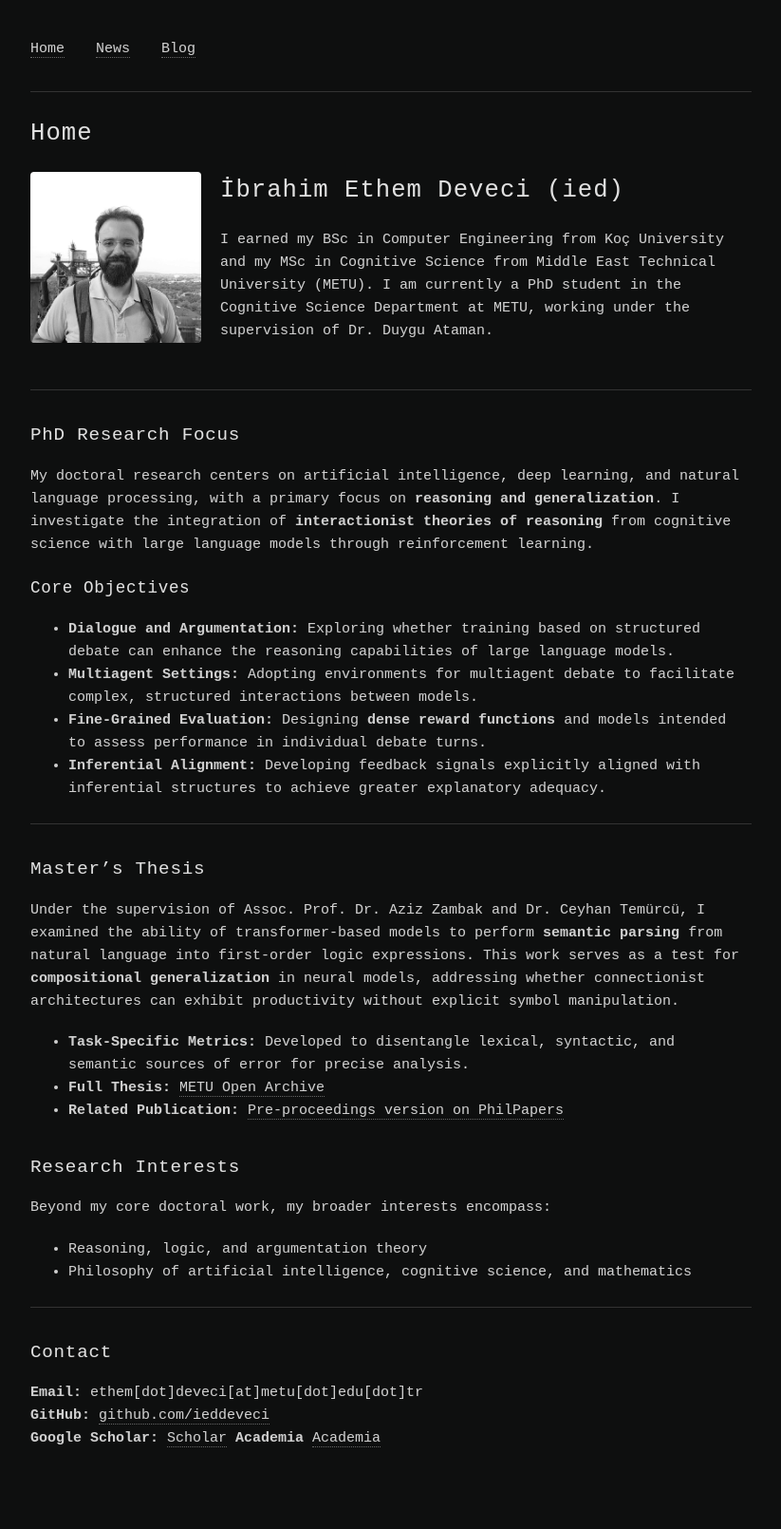
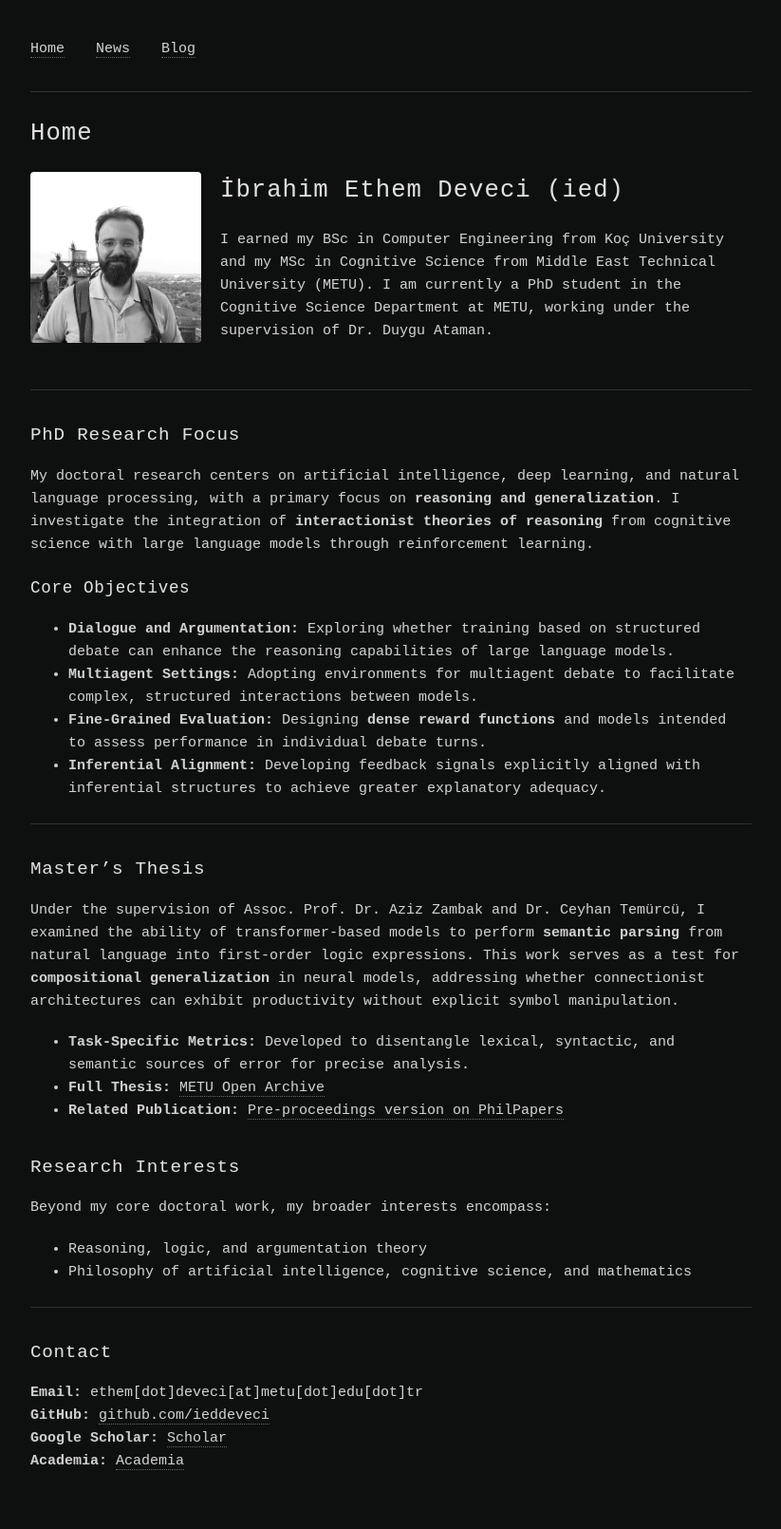
Before and after one commit to ieddeveci/ieddeveci.github.io, a Jekyll site: the page built from index.md, in a window 1280 px wide. Shown: the whole page at 95% size, without its empty margins (228-1051 px from the left). Built offline with Jekyll 4.4.1, drawn with Linux system fonts in a browser that asks for light colours; before the commit the page ends 1586 px from its top, so only the background shows below that.

Commit message:
Fix formatting

```diff
--- a/index.md
+++ b/index.md
@@ -46,4 +46,4 @@ Beyond my core doctoral work, my broader interests encompass:
 **Email:** ethem[dot]deveci[at]metu[dot]edu[dot]tr
 **GitHub:** [github.com/ieddeveci](https://github.com/ieddeveci)
 **Google Scholar:** [Scholar](https://scholar.google.com/citations?user=dwJ8qoAAAAAJ&hl=tr)
-**Academia** [Academia](https://ibrahimethemdeveci.academia.edu/)
+**Academia:** [Academia](https://ibrahimethemdeveci.academia.edu/)
```
